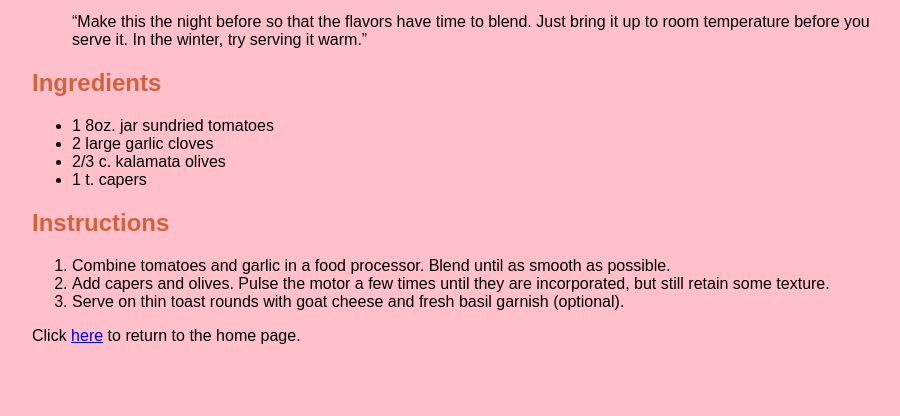
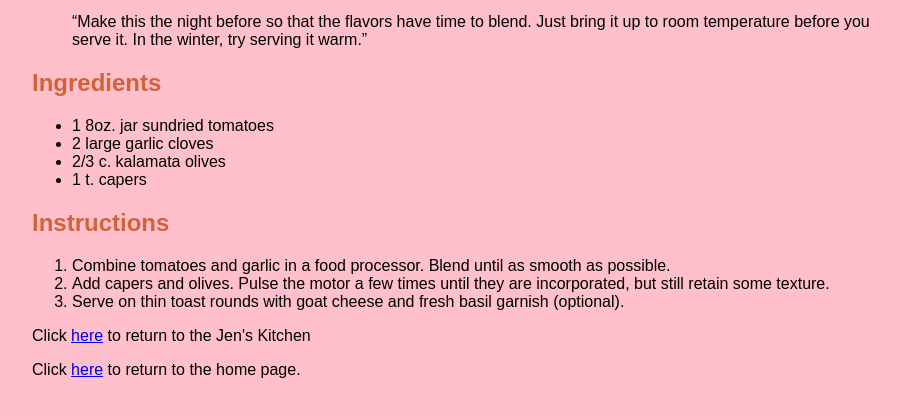
Before and after one commit to collettestahlfrancisco/fid, a plain HTML site: page blackgoose/jenskitchen/tapenade/index.html in a window 1280 px wide. Shown: the part 110-526 px from the top of the page, without its empty margins (160-1060 px from the left). Drawn offline with Linux system fonts and the light colour scheme.

Commit message:
Update index.html

```diff
--- a/blackgoose/jenskitchen/tapenade/index.html
+++ b/blackgoose/jenskitchen/tapenade/index.html
@@ -64,7 +64,8 @@ h2 {
 <li>Serve on thin toast rounds with goat cheese and fresh basil garnish (optional).</li>
 </ol>
 
-<p>Click <a href="https://collettestahlfrancisco.github.io/fid/blackgoose/jenskitchen/index.html">here</a> to return to the home page.</p>
+<p>Click <a href="https://collettestahlfrancisco.github.io/fid/blackgoose/jenskitchen/index.html">here</a> to return to the Jen's Kitchen</p>
+<p>Click <a href="https://collettestahlfrancisco.github.io/fid/blackgoose/index.html">here</a> to return to the home page.</p>
 
 </body>
 </html>
```
